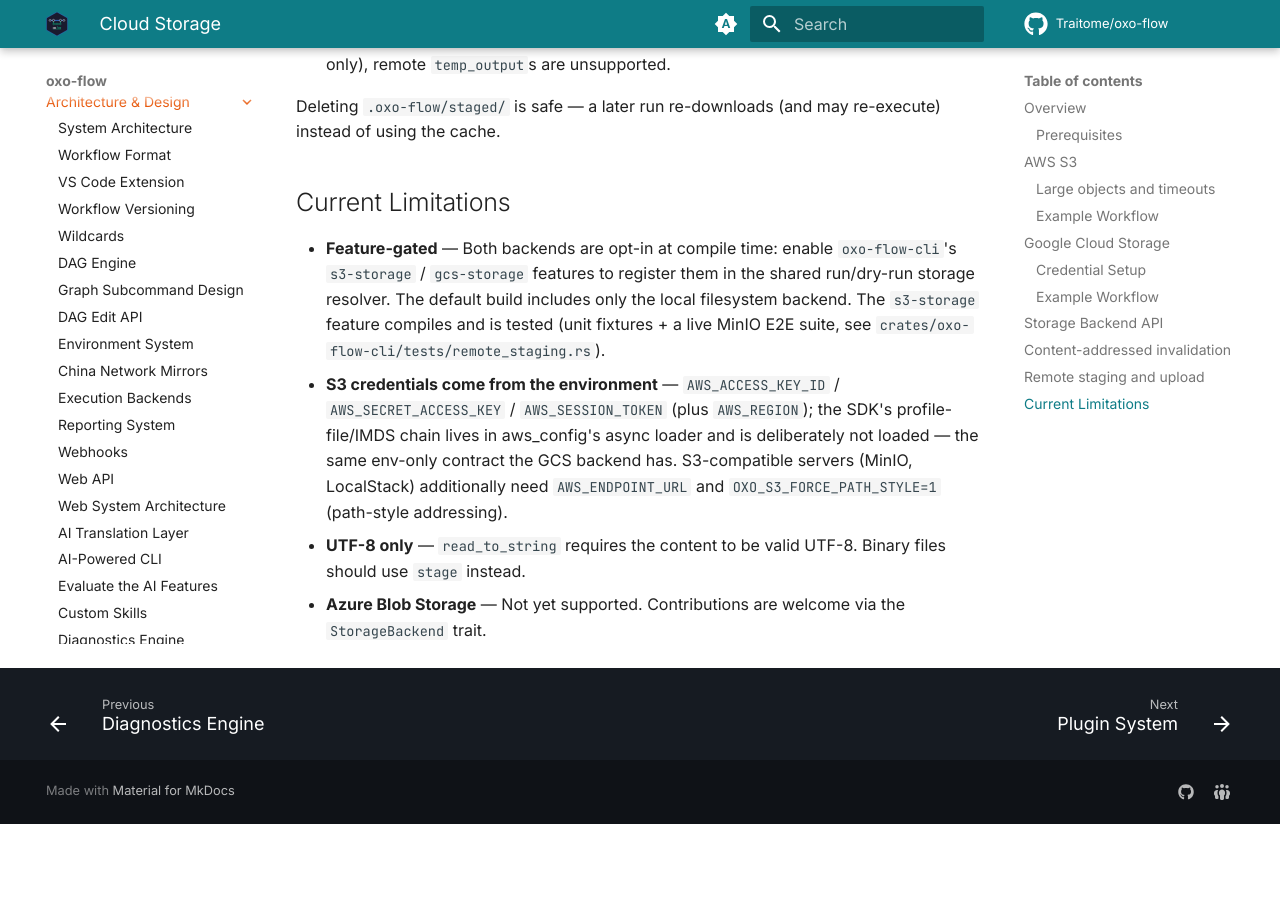
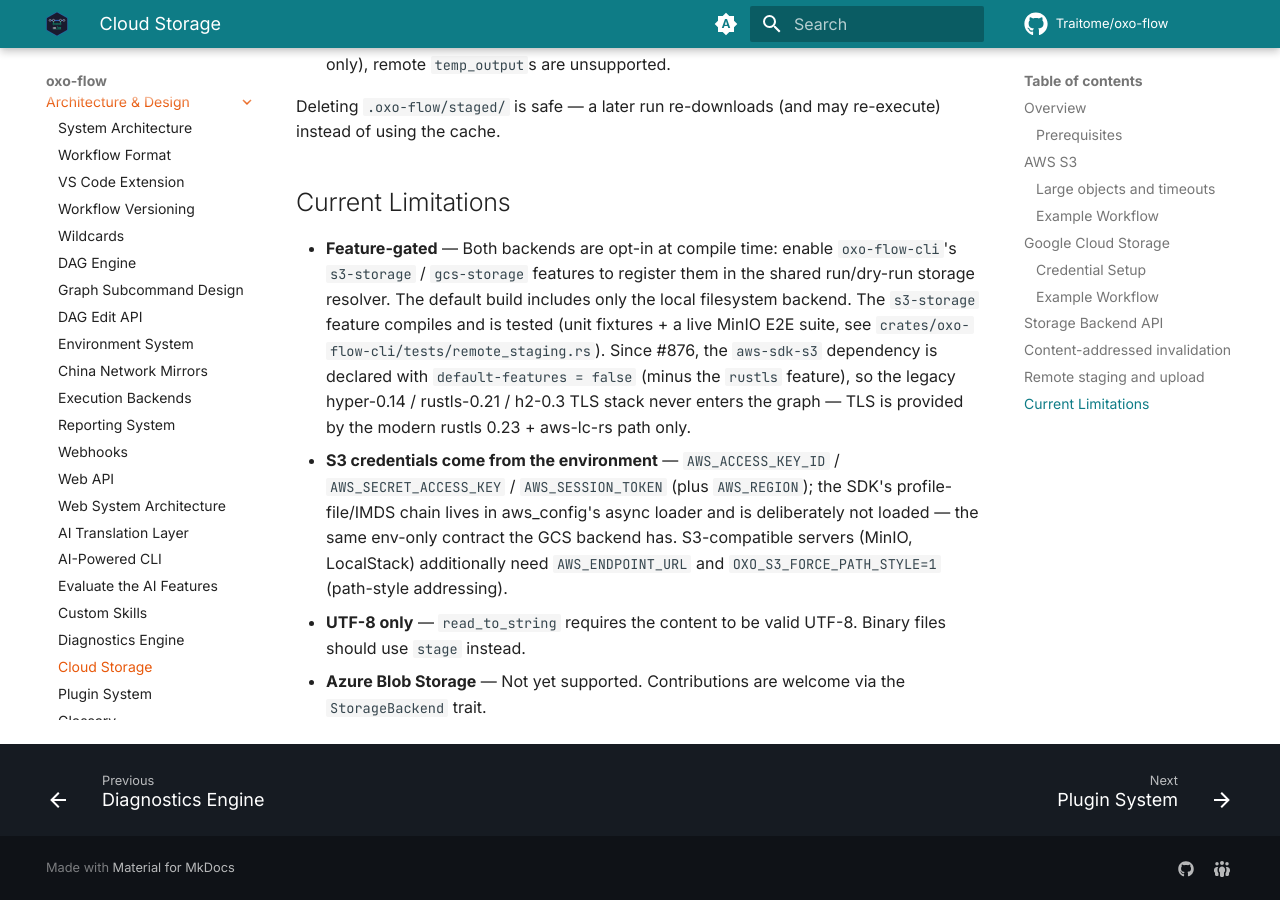
Before and after one commit to Traitome/oxo-flow, an MkDocs documentation site: the page built from docs/guide/src/reference/cloud-storage.md, in a window 1280 px wide and 900 px high, scrolled down 4579 px. Built offline with MkDocs 1.6.1 and Material for MkDocs 9.7.7, drawn with Linux system fonts in a browser that asks for light colours; comment, search, counter and statistics services are not loaded; the version menu is left out; before the commit the page ends 5403 px from its top, so only the background shows below that.

Commit message:
fix(deps): drop legacy AWS TLS stack from s3-storage graph (#876) (#878)
The `aws-sdk-s3` optional dependency was declared with default features,
whose `rustls` feature is the sole activator of the legacy connector
chain: aws-smithy-http-client/hyper-014 pulled hyper 0.14, hyper-rustls
0.24, tokio-rustls 0.24, rustls 0.21, rustls-webpki 0.101, sct, and
h2 0.3 into the s3-storage graph — every one of them carrying open
RUSTSEC advisories that had to be ignore-listed in both
.cargo/audit.toml and deny.toml.

Declare aws-sdk-s3 with `default-features = false` and explicit features
(sigv4a, http-1x, default-https-client, rt-tokio): TLS now comes solely
from the modern rustls 0.23 + aws-lc-rs path (already compiled for
reqwest). All seven legacy packages leave Cargo.lock, the seven AWS-stack
advisory ignores are deleted from both audit configs, and the
aws-legacy-tripwire Makefile gate is inverted: it now FAILS when the
legacy stack re-enters the graph (regression tripwire) instead of
requiring its presence.

Verification:
- cargo tree probes: all 7 legacy packages absent from the s3-storage
  graph; modern stack intact (rustls 0.23.46, aws-lc-rs, h2 0.4.19,
  hyper-rustls 0.27.9)
- cargo audit + cargo deny check green with EMPTY ignore lists
- aws-smithy-http-client 1.5.0 / rustls 0.23.46 picked up via cargo
  update (RUSTSEC-2026-0346..0349 cleared)
- http 0.2 remains via aws-runtime/http-02x (expected; the h2 advisories
  are h2-specific and no longer apply)
- make ci green (fmt, clippy, build, test, schema-drift, version-check,
  audit, deny, inverted tripwire, secrets, docs, frontend-lint,
  eval-tests, eval-lint, extension-test)

Live MinIO E2E (issue plan item 5) was not run locally (no Docker on
this machine); the E2E suite (OXO_S3_E2E=1, remote_staging.rs) exercises
the modern client path unchanged and is available for CI/reviewer.

Closes #876

Co-authored-by: Claude Code <noreply@anthropic.com>

```diff
--- a/docs/guide/src/reference/cloud-storage.md
+++ b/docs/guide/src/reference/cloud-storage.md
@@ -213,7 +213,11 @@ re-execute) instead of using the cache.
   in the shared run/dry-run storage resolver. The default build includes
   only the local filesystem backend. The `s3-storage` feature compiles and
   is tested (unit fixtures + a live MinIO E2E suite, see
-  `crates/oxo-flow-cli/tests/remote_staging.rs`).
+  `crates/oxo-flow-cli/tests/remote_staging.rs`). Since #876, the
+  `aws-sdk-s3` dependency is declared with `default-features = false`
+  (minus the `rustls` feature), so the legacy hyper-0.14 / rustls-0.21 /
+  h2-0.3 TLS stack never enters the graph — TLS is provided by the modern
+  rustls 0.23 + aws-lc-rs path only.
 - **S3 credentials come from the environment** —
   `AWS_ACCESS_KEY_ID` / `AWS_SECRET_ACCESS_KEY` / `AWS_SESSION_TOKEN`
   (plus `AWS_REGION`); the SDK's profile-file/IMDS chain lives in
```
Also changed, not shown: deny.toml (+7 -15 lines), docs/guide/src/development/contributing.md (+2 -1 lines), 4 other files.
